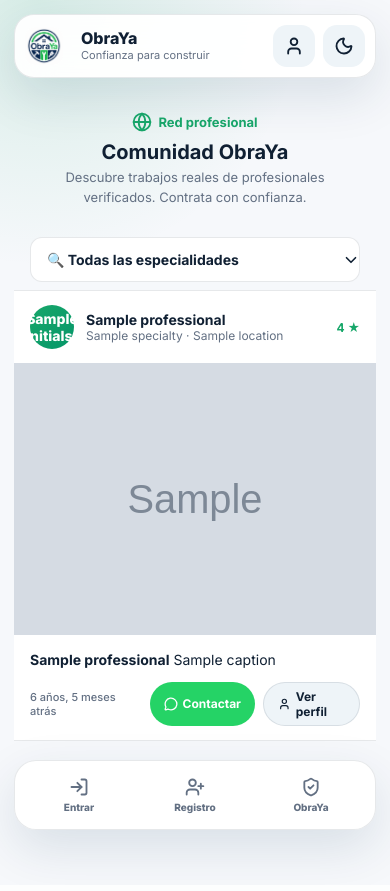
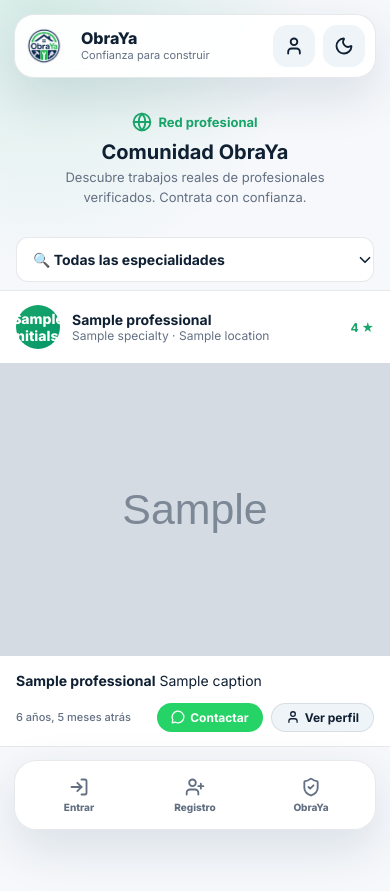
Before and after one commit to Jaisartuyk/Multi-oficios, a Django app: template templates/core/feed.html in a window 390 px wide. Before the commit the page ends 869 px from the top, so only its background shows below. Run offline with Django 5.2, Linux system fonts and the light colour scheme; the template is opened without the code that fills it: most values are stand-ins (such as "Sample title", 1, 10 or a date in 2020); grey boxes marked "Sample" are stand-in pictures.

Commit message:
Fix horizontal overflow on mobile and desktop layout in feed

```diff
--- a/templates/core/feed.html
+++ b/templates/core/feed.html
@@ -13,7 +13,7 @@
 
     .community-grid {
         display: grid;
-        grid-template-columns: 1fr;
+        grid-template-columns: minmax(0, 1fr);
         gap: 20px;
         align-items: start;
     }
@@ -29,7 +29,7 @@
 
     @media (min-width: 768px) {
         .community-grid {
-            grid-template-columns: 240px 1fr;
+            grid-template-columns: 240px minmax(0, 1fr);
         }
         .community-left {
             display: block;
@@ -38,7 +38,7 @@
 
     @media (min-width: 992px) {
         .community-grid {
-            grid-template-columns: 240px 1fr 290px;
+            grid-template-columns: 240px minmax(0, 1fr) 290px;
         }
         .community-right {
             display: block;
@@ -291,6 +291,10 @@
     @media (max-width: 767px) {
         .community-container {
             padding: 0 0 40px !important;
+            margin-left: -14px !important;
+            margin-right: -14px !important;
+            width: calc(100% + 28px) !important;
+            max-width: calc(100% + 28px) !important;
         }
         .selector-wrapper {
             padding: 0 16px !important;
@@ -311,6 +315,22 @@
         }
         .dashboard-heading h1 {
             font-size: 20px !important;
+        }
+        /* Ajustar fila de botones del creador de posts en móvil */
+        .creator-buttons-row {
+            flex-wrap: wrap !important;
+            justify-content: space-around !important;
+            gap: 4px !important;
+        }
+        .creator-buttons-row button {
+            padding: 6px 10px !important;
+            font-size: 11px !important;
+            gap: 4px !important;
+        }
+        /* Ajustar pie de tarjeta de post en móvil */
+        .post-card-footer {
+            flex-wrap: wrap !important;
+            gap: 8px !important;
         }
     }
 </style>
@@ -464,7 +484,7 @@
                     </button>
                 </div>
                 <hr style="border: 0; border-top: 1px solid var(--line); margin: 12px 0;">
-                <div style="display: flex; justify-content: space-around; gap: 8px;">
+                <div class="creator-buttons-row" style="display: flex; justify-content: space-around; gap: 8px;">
                     <button onclick="openPublishModal('video')" style="display: flex; align-items: center; gap: 8px; background: transparent; border: none; padding: 8px 16px; border-radius: 8px; font-size: 13px; font-weight: 600; color: var(--text); cursor: pointer; transition: background 0.2; font-family: inherit;">
                         <i data-lucide="video" style="color: #10B981; width: 18px; height: 18px;"></i>
                         <span>Vídeo</span>
@@ -521,11 +541,11 @@
                     </p>
                     {% endif %}
 
-                    <div style="display: flex; align-items: center; justify-content: space-between; gap: 8px;">
+                    <div class="post-card-footer" style="display: flex; align-items: center; justify-content: space-between; gap: 8px; flex-wrap: wrap;">
                         <time style="font-size: 11px; color: var(--muted); font-weight: 500;">
                             {{ item.created_at|timesince }} atrás
                         </time>
-                        <div style="display: flex; gap: 8px;">
+                        <div style="display: flex; gap: 8px; flex-wrap: wrap;">
                             {% if item.professional.user.profile.phone %}
                             <a href="https://wa.me/{{ item.professional.user.profile.whatsapp_number }}?text=Hola%2C%20vi%20tu%20trabajo%20en%20ObraYa%20y%20me%20interesa%20cotizar." target="_blank" rel="noopener"
                                style="display: inline-flex; align-items: center; gap: 5px; padding: 6px 14px; border-radius: 100px; font-size: 12px; font-weight: 700; background: #25D366; color: white; text-decoration: none; border: none; cursor: pointer; transition: opacity 0.2s;">
```
